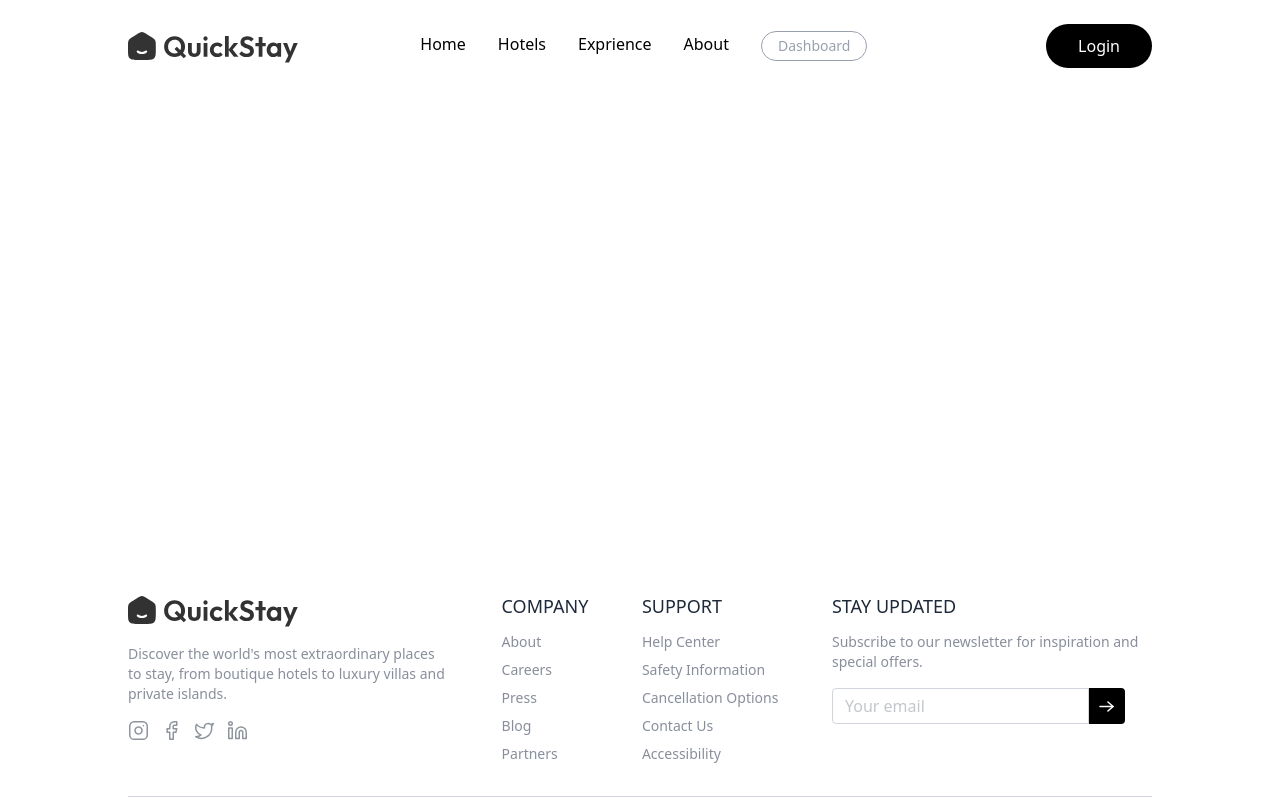
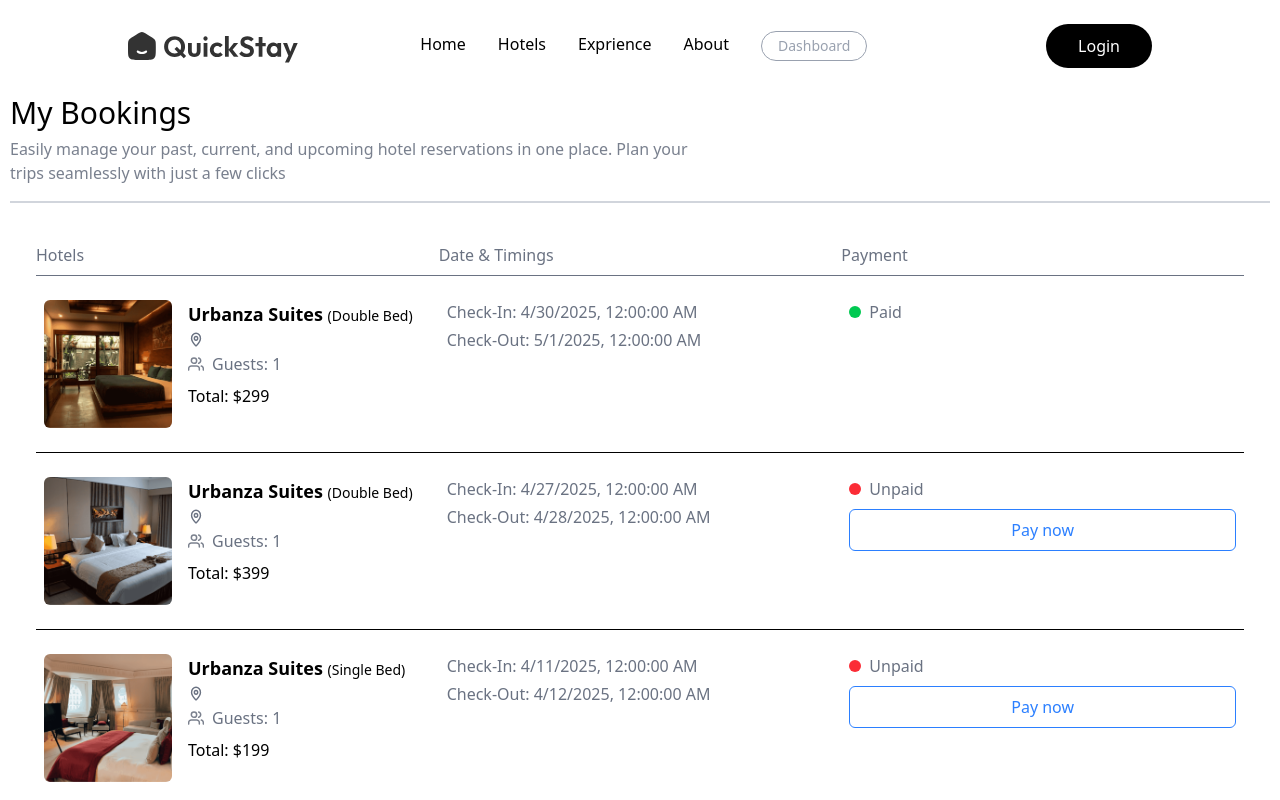
Before and after one commit to sankar636/Hotel-Booking, a React (Vite) app in the folder client/: page /my-bookings in a window 1280 px wide. Shown: the top 800 px of the page. Built offline with nearby package versions, Linux system fonts and the light colour scheme.

Commit message:
Add MyBookings page to manage hotel reservations and update routing in App

```diff
--- a/client/src/App.jsx
+++ b/client/src/App.jsx
@@ -6,6 +6,7 @@ import Home from './pages/Home.jsx'
 import Footer from './components/Footer.jsx'
 import Allrooms from './pages/Allrooms.jsx'
 import RoomDetails from './pages/RoomDetails.jsx'
+import MyBookings from './pages/MyBookings.jsx'
 
 const App = () => {
   const isOwnerPath = useLocation().pathname.includes('owner')
@@ -17,6 +18,7 @@ const App = () => {
         <Route path='/' element={<Home/>}/>
         <Route path='/rooms' element={<Allrooms/>}/>
         <Route path='/rooms/:id' element={<RoomDetails/>}/>
+        <Route path='/my-bookings' element={<MyBookings/>}/>
       </Routes>
       </div>
       <Footer/>
--- /dev/null
+++ b/client/src/pages/MyBookings.jsx
@@ -0,0 +1,68 @@
+import React, { useState } from 'react';
+import Title from '../components/Title';
+import { assets, userBookingsDummyData } from '../assets/assets';
+
+const MyBookings = () => {
+
+    const [booking, setBooking] = useState(userBookingsDummyData)
+    return (
+        <div className='pt-20'>
+            <div className='mx-2.5 py-4 border-b-2 border-gray-300'>
+                <Title
+                    title='My Bookings'
+                    subTitle='Easily manage your past, current, and upcoming hotel reservations in one place. Plan your trips seamlessly with just a few clicks'
+                />
+            </div>
+            <div className="max-w-8xl mx-5 mt-10 px-4">
+                <div className="hidden md:grid md:grid-cols-3 text-gray-500 font-medium border-b pb-2 text-base">
+                    <p>Hotels</p>
+                    <p>Date & Timings</p>
+                    <p>Payment</p>
+                </div>
+
+                {/* Booking List */}
+                {booking.map((booking, index) => (
+                    <div key={booking._id} className="grid grid-cols-1 md:grid-cols-3 w-full border-b py-6">
+                        {/* Hotel Details */}
+                        <div className="flex items-start gap-4 px-2">
+                            <img src={booking.room.images[0]} alt={booking.room.roomType} className="w-32 h-32 rounded-md object-cover" />
+                            <div>
+                                <h3 className="text-lg font-semibold">{booking.hotel.name} <span className="text-sm font-normal">({booking.room.roomType})</span></h3>
+                                <div className="flex items-center gap-2 mt-1">
+                                    <img src={assets.locationIcon} alt="" className="w-4 h-4" />
+                                    <p className="text-gray-500">{booking.address}</p>
+                                </div>
+                                <div className="flex items-center gap-2 mt-1">
+                                    <img src={assets.guestsIcon} alt="" className="w-4 h-4" />
+                                    <p className="text-gray-500">Guests: {booking.guests}</p>
+                                </div>
+                                <p className="mt-2 font-medium">Total: ${booking.totalPrice}</p>
+                            </div>
+                        </div>
+
+                        {/* Date & Time */}
+                        <div className="flex flex-col gap-1 px-2 mt-4 md:mt-0">
+                            <p className="text-gray-500">Check-In: <span className="font-medium">{new Date(booking.checkInDate).toLocaleString()}</span></p>
+                            <p className="text-gray-500">Check-Out: <span className="font-medium">{new Date(booking.checkOutDate).toLocaleString()}</span></p>
+                        </div>
+
+                        {/* Payment Info */}
+                        <div className="flex flex-col gap-2 px-2 mt-4 md:mt-0">
+                            <div className="flex items-center gap-2">
+                                <span className={`w-3 h-3 rounded-full ${booking.isPaid ? 'bg-green-500' : 'bg-red-500'}`}></span>
+                                <p className="text-gray-500">{booking.isPaid ? 'Paid' : 'Unpaid'}</p>
+                            </div>
+                            {!booking.isPaid && (
+                                <button className="px-4 py-2 border rounded-md text-blue-500 border-blue-500 hover:bg-blue-500 hover:text-white transition">
+                                    Pay now
+                                </button>
+                            )}
+                        </div>
+                    </div>
+                ))}
+            </div>
+        </div>
+    );
+};
+
+export default MyBookings;
```
